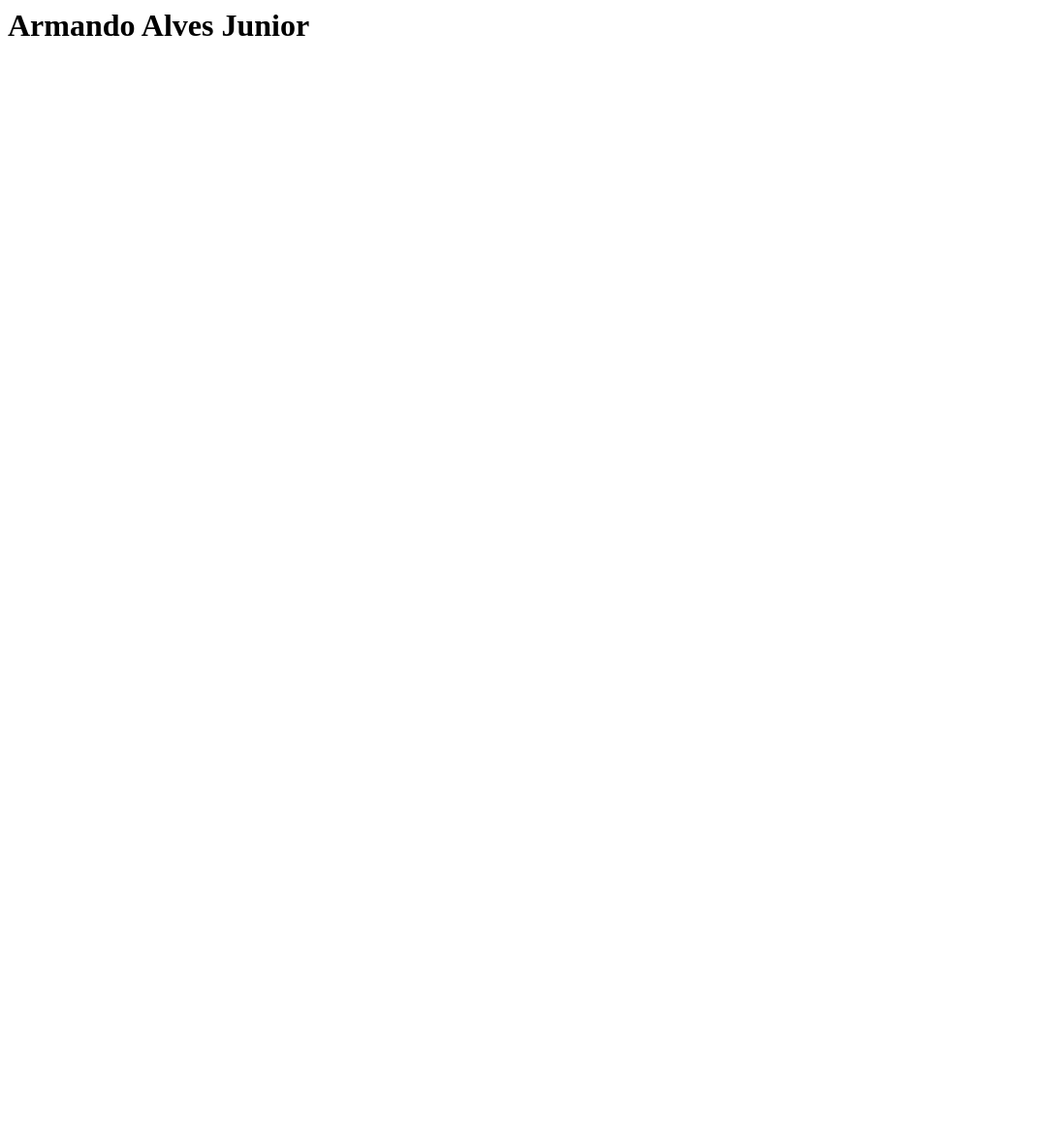
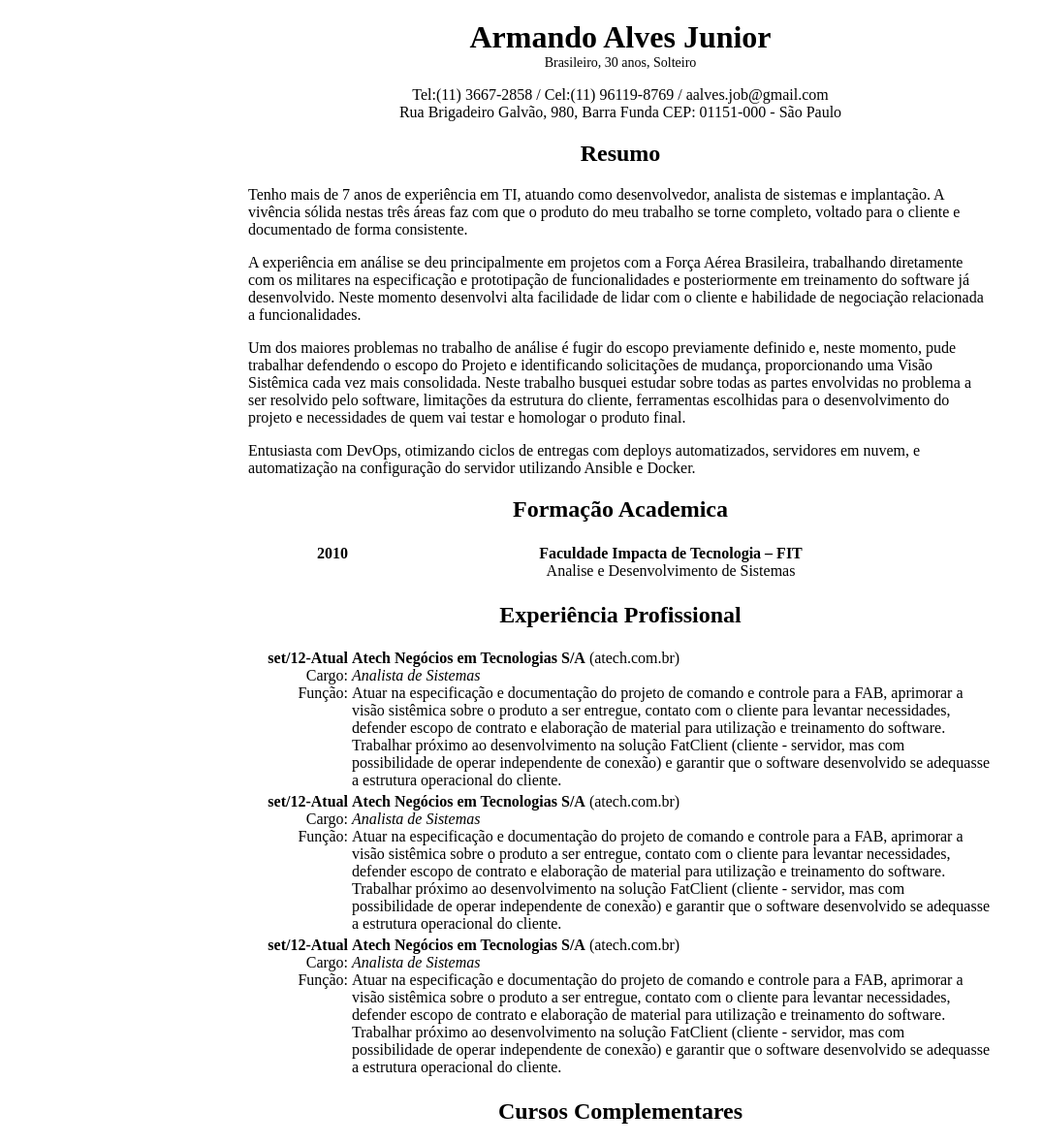
Before and after one commit to aalvesjr/aalvesjr.github.io, a plain HTML site: page index.html in a window 1280 px wide. Shown: the whole page at 97% size, without its empty margins (0-1076 px from the left). Before the commit the page ends 800 px from the top, so only its background shows below. Drawn offline with Linux system fonts and the light colour scheme.

Commit message:
Improving resume

```diff
--- a/index.html
+++ b/index.html
@@ -1 +1,103 @@
-<h1>Armando Alves Junior</h1>
+<html>
+<head>
+  <meta http-equiv="content-type" content="text/html; charset=utf-8">
+
+  <style type="text/css" media="screen">
+    body {
+      margin: 20px 20%;
+    }
+    .center {
+      text-align: center;
+    }
+    .little {
+      font-size: 14px;
+      margin: none;
+    }
+    h1 {
+      margin: 0;
+    }
+    .vertical-text {
+      transform: rotate(270deg);
+      white-space: nowrap;
+      margin: 0px;
+      padding: 0;
+      float: left;
+    }
+    .right-text {
+      text-align: right;
+      vertical-align: top;
+    }
+  </style>
+  <title>Index</title>
+</head>
+
+<body>
+<div id="header" class="center">
+  <h1>Armando Alves Junior</h1>
+  <span class="little">Brasileiro, 30 anos, Solteiro</span>
+  <p>
+    Tel:(11) 3667-2858 / Cel:(11) 96119-8769 / aalves.job@gmail.com<br/>
+    Rua Brigadeiro Galvão, 980, Barra Funda CEP: 01151-000 - São Paulo
+  </p>
+</div>
+
+<h2 class="center">Resumo</h2>
+<div id="resume">
+  <p>
+    Tenho mais de 7 anos de experiência em TI, atuando como desenvolvedor, analista de sistemas e implantação. A vivência sólida nestas três áreas faz com que o produto do meu trabalho se torne completo, voltado para o cliente e documentado de forma consistente.
+  </p>
+  <p>
+    A experiência em análise se deu principalmente em projetos com a Força Aérea Brasileira, trabalhando diretamente com os militares na especificação e prototipação de funcionalidades e posteriormente em treinamento do software já desenvolvido. Neste momento desenvolvi alta facilidade de lidar com o cliente e habilidade de negociação relacionada a funcionalidades.
+  </p>
+  <p>
+    Um dos maiores problemas no trabalho de análise é fugir do escopo previamente definido e, neste momento, pude trabalhar defendendo o escopo do Projeto e identificando solicitações de mudança, proporcionando uma Visão Sistêmica cada vez mais consolidada. Neste trabalho busquei estudar sobre todas as partes envolvidas no problema a ser resolvido pelo software, limitações da estrutura do cliente, ferramentas escolhidas para o desenvolvimento do projeto e necessidades de quem vai testar e homologar o produto final.
+  </p>
+  <p>
+    Entusiasta com DevOps, otimizando ciclos de entregas com deploys automatizados, servidores em nuvem, e automatização na configuração do servidor utilizando Ansible e Docker.
+  </p>
+</div>
+<h2 class="center">Formação Academica</h2>
+<table border="0" width="100%">
+  <tr>
+    <td class="right-text" style="width:100px"><b>2010</b></td>
+    <td class="center">
+      <b>Faculdade Impacta de Tecnologia – FIT</b><br/>
+      Analise e Desenvolvimento de Sistemas
+    </td>
+  </tr>
+</table>
+<h2 class="center">Experiência Profissional</h2>
+<div id="name">
+<table border="0">
+  <tr>
+    <td class="right-text" style="width:100px"><b>set/12-Atual</b><br/>Cargo:<br/>Função:</td>
+    <td>
+      <b>Atech Negócios em Tecnologias S/A</b> (atech.com.br)<br/>
+      <i>Analista de Sistemas</i><br/>
+      Atuar na especificação e documentação do projeto de comando e controle para a FAB, aprimorar a visão sistêmica sobre o produto a ser entregue, contato com o cliente para levantar necessidades, defender escopo de contrato e elaboração de material para utilização e treinamento do software.
+      Trabalhar próximo ao desenvolvimento na solução FatClient (cliente - servidor, mas com possibilidade de operar independente de conexão) e garantir que o software desenvolvido se adequasse a estrutura operacional do cliente.
+    </td>
+  </tr>
+  <tr>
+    <td class="right-text"><b>set/12-Atual</b><br/>Cargo:<br/>Função:</td>
+    <td>
+      <b>Atech Negócios em Tecnologias S/A</b> (atech.com.br)<br/>
+      <i>Analista de Sistemas</i><br/>
+      Atuar na especificação e documentação do projeto de comando e controle para a FAB, aprimorar a visão sistêmica sobre o produto a ser entregue, contato com o cliente para levantar necessidades, defender escopo de contrato e elaboração de material para utilização e treinamento do software.
+      Trabalhar próximo ao desenvolvimento na solução FatClient (cliente - servidor, mas com possibilidade de operar independente de conexão) e garantir que o software desenvolvido se adequasse a estrutura operacional do cliente.
+    </td>
+  </tr>
+  <tr>
+    <td class="right-text"><b>set/12-Atual</b><br/>Cargo:<br/>Função:</td>
+    <td>
+      <b>Atech Negócios em Tecnologias S/A</b> (atech.com.br)<br/>
+      <i>Analista de Sistemas</i><br/>
+      Atuar na especificação e documentação do projeto de comando e controle para a FAB, aprimorar a visão sistêmica sobre o produto a ser entregue, contato com o cliente para levantar necessidades, defender escopo de contrato e elaboração de material para utilização e treinamento do software.
+      Trabalhar próximo ao desenvolvimento na solução FatClient (cliente - servidor, mas com possibilidade de operar independente de conexão) e garantir que o software desenvolvido se adequasse a estrutura operacional do cliente.
+    </td>
+  </tr>
+</table>
+</div>
+<h2 class="center">Cursos Complementares</h2>
+</body>
+</html>
```
